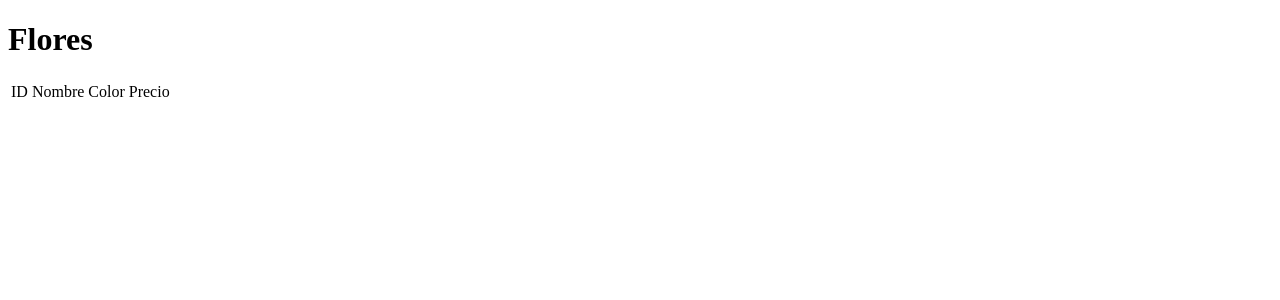
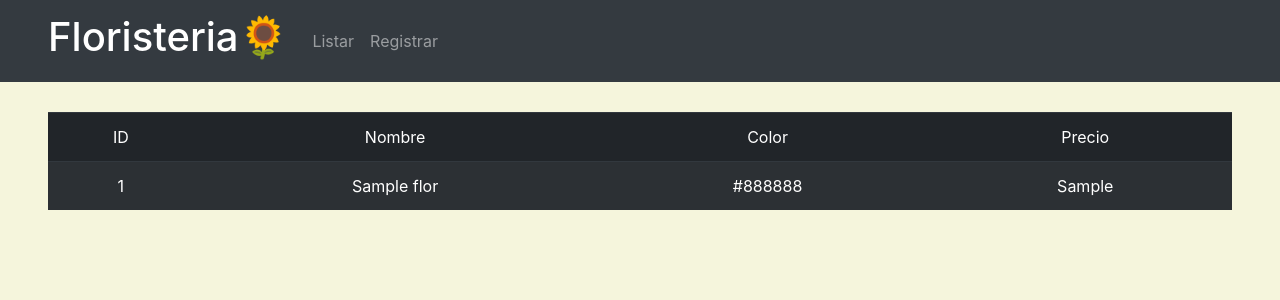
Before and after one commit to Maubautista95/floristeria-frameworks, a Spring Boot app: page /flores/listar in a window 1280 px wide. Shown: the top 300 px of the page. Run offline with Spring Boot 4, Linux system fonts and the light colour scheme; tables that the repository leaves empty hold one stand-in row (values such as "Sample post"); some libraries are stand-ins or nearby versions.

Commit message:
Ahora la tabla de listar flores muestra las flores en lista, también se añadieron estilos CSS normales y con BootsTrap  para mejorar la legibilidad

```diff
--- a/src/main/java/com/example/demo/Controller/FlorController.java
+++ b/src/main/java/com/example/demo/Controller/FlorController.java
@@ -1,23 +1,31 @@
 package com.example.demo.Controller;
 
+import com.example.demo.Entities.Flor;
+import com.example.demo.Service.FlorService;
+import org.springframework.beans.factory.annotation.Autowired;
 import org.springframework.stereotype.Controller;
+import org.springframework.ui.Model;
+import org.springframework.web.bind.annotation.GetMapping;
 import org.springframework.web.bind.annotation.RequestMapping;
-import org.springframework.web.bind.annotation.GetMapping;
+
+import java.util.List;
 
 @Controller
 @RequestMapping(value = "/flores")
 public class FlorController {
 
+    @Autowired
+    private FlorService florService;
+
     @GetMapping("/listar")
-    public String listarFlores(){
-
+    public String listarFlores(Model model) {
+        List<Flor> flores = florService.findAll();
+        model.addAttribute("flores", flores);
         return "flores";
-
     }
 
     @GetMapping("/registrar")
-    public String registrarFlores(){
-
+    public String registrarFlores() {
         return "regflores";
     }
 }
--- a/src/main/resources/application.properties
+++ b/src/main/resources/application.properties
@@ -8,7 +8,7 @@ spring.datasource.driver-class-name=org.postgresql.Driver
 
 # Configuración de JPA/Hibernate
 spring.jpa.database-platform=org.hibernate.dialect.PostgreSQLDialect
-spring.jpa.hibernate.ddl-auto=create
+spring.jpa.hibernate.ddl-auto=update
 spring.jpa.show-sql=true
 
 # Configuración del puerto del servidor
--- a/src/main/resources/templates/flores.html
+++ b/src/main/resources/templates/flores.html
@@ -3,13 +3,39 @@
 <head>
     <meta charset="UTF-8">
     <meta name="viewport" content="width=device-width, initial-scale=1.0">
+    <link rel="stylesheet" href="https://cdn.jsdelivr.net/npm/bootstrap@4.0.0/dist/css/bootstrap.min.css" integrity="sha384-Gn5384xqQ1aoWXA+058RXPxPg6fy4IWvTNh0E263XmFcJlSAwiGgFAW/dAiS6JXm" crossorigin="anonymous">
     <title>Flores</title>
 </head>
-<body>
-    <h1>Flores</h1>
+<body style="text-align: center; background-color: beige;">
 
-    <table>
-        <thead>
+    <nav class="navbar navbar-expand-lg navbar-dark bg-dark pl-5 pr-5 bg-primary">
+        <a class="navbar-brand display-2" href="/floristeria/flores/listar"><h1>Floristeria🌻</h1></a>
+        <button class="navbar-toggler" type="button" data-toggle="collapse" data-target="#navbarNav" aria-controls="navbarNav" aria-expanded="false" aria-label="Toggle navigation">
+          <span class="navbar-toggler-icon"></span>
+        </button>
+        <div class="collapse navbar-collapse" id="navbarNav">
+          <ul class="navbar-nav">
+            <li class="nav-item">
+              <a class="nav-link" href="/floristeria/flores/listar">Listar<span class="sr-only">(current)</span></a>
+            </li>
+            <li class="nav-item">
+              <a class="nav-link" href="/floristeria/flores/registrar">Registrar</a>
+            </li>
+            <!--
+            <li class="nav-item">
+              <a class="nav-link" href="#">Pricing</a>
+            </li>
+            <li class="nav-item">
+              <a class="nav-link disabled" href="#">Disabled</a>
+            </li>
+            -->
+          </ul>
+        </div>
+      </nav>
+
+    <div style="display: flex; justify-content: center; padding: 30px 0;">
+    <table class="table table-striped table-dark ml-5 mr-5">
+        <thead class="thead-dark">
             <tr>
                 <td>ID</td>
                 <td>Nombre</td>
@@ -18,7 +44,7 @@
             </tr>
         </thead>
         <tbody>
-            <tr th:each="flor : ${flores}">
+            <tr th:each="flor : ${flores}" style="margin-left: auto; margin-right: auto;">
                 <td th:text="${flor.id}">ID</td>
                 <td th:text="${flor.nombre}">Nombre</td>
                 <td th:text="${flor.color}">Color</td>
@@ -26,6 +52,10 @@
             </tr>
         </tbody>
     </table>
+    </div>
+    <script src="https://code.jquery.com/jquery-3.2.1.slim.min.js" integrity="sha384-KJ3o2DKtIkvYIK3UENzmM7KCkRr/rE9/Qpg6aAZGJwFDMVNA/GpGFF93hXpG5KkN" crossorigin="anonymous"></script>
+    <script src="https://cdn.jsdelivr.net/npm/popper.js@1.12.9/dist/umd/popper.min.js" integrity="sha384-ApNbgh9B+Y1QKtv3Rn7W3mgPxhU9K/ScQsAP7hUibX39j7fakFPskvXusvfa0b4Q" crossorigin="anonymous"></script>
+    <script src="https://cdn.jsdelivr.net/npm/bootstrap@4.0.0/dist/js/bootstrap.min.js" integrity="sha384-JZR6Spejh4U02d8jOt6vLEHfe/JQGiRRSQQxSfFWpi1MquVdAyjUar5+76PVCmYl" crossorigin="anonymous"></script>
+</body>
 
-</body>
 </html>
```
Also changed, not shown: src/main/java/com/example/demo/Repository/FlorRepository.java (added, +10 -0 lines), src/main/java/com/example/demo/Service/FlorService.java (added, +25 -0 lines).
